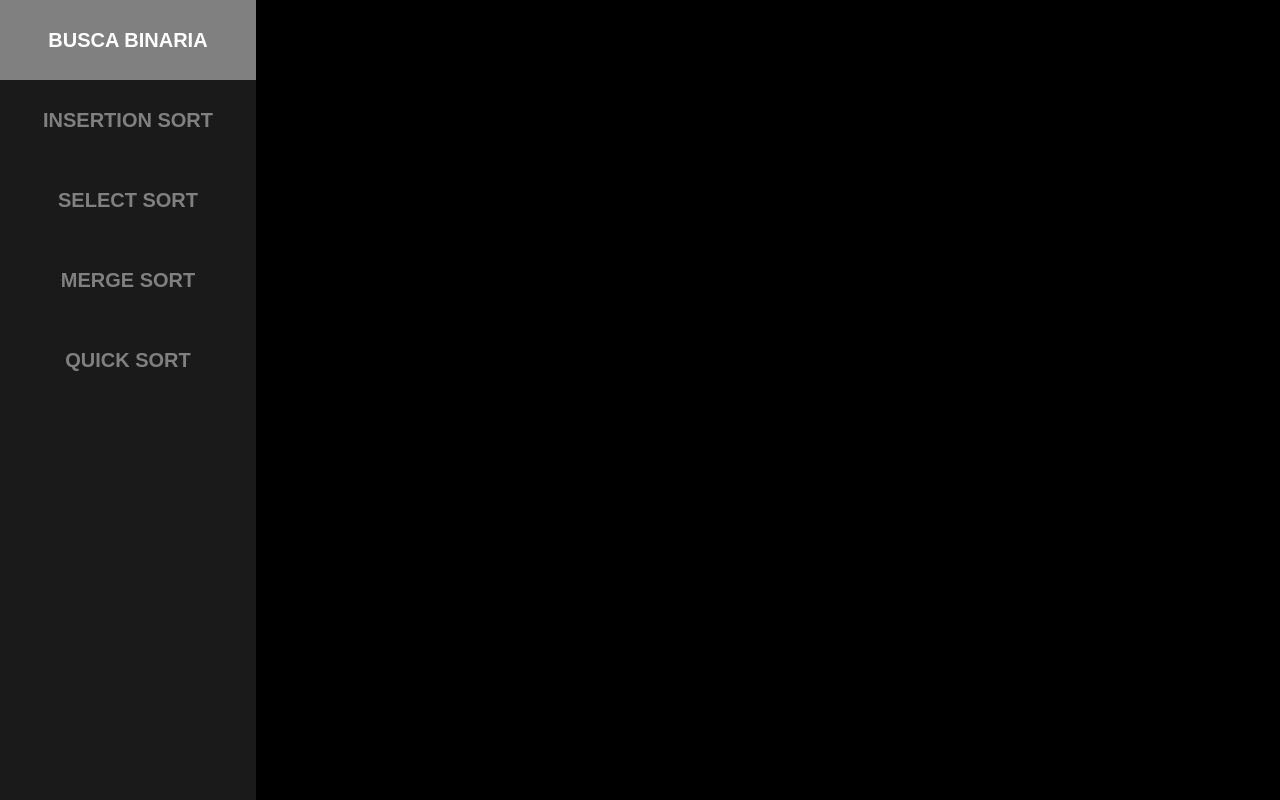
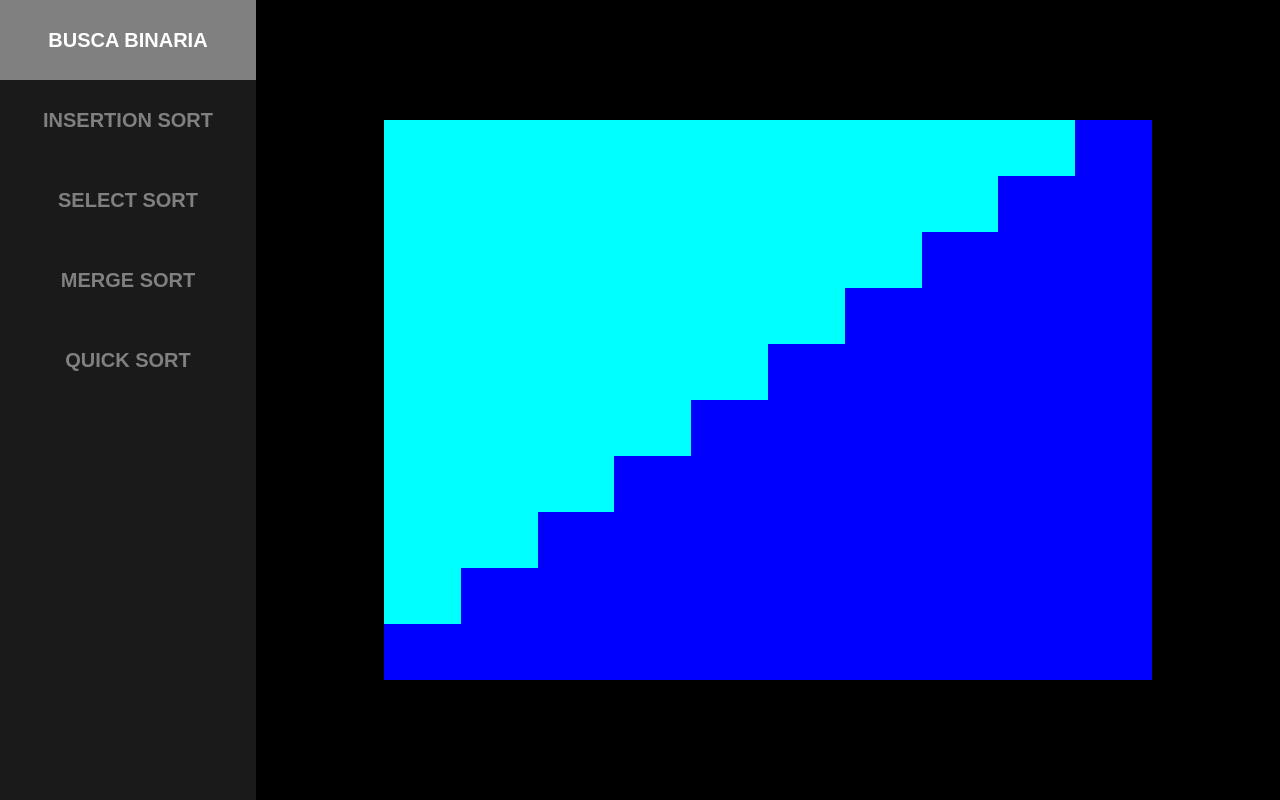
Before and after one commit to GUGOFO/Sorting-Algorithms, a React (Vite) app: page / in a window 1280 px wide. Built offline with nearby package versions, Linux system fonts and the light colour scheme.

Commit message:
Grafico basico

```diff
--- a/src/App.css
+++ b/src/App.css
@@ -1,11 +1,16 @@
 #paginaCompleta{
-    height: 100vh;
     display: flex;
     justify-content: center;
     align-items: center;
+
+    height: 100vh;
 }
 
 #pagina{
+    display: flex;
+    justify-content: center;
+    align-items: center;
+
     width: 80%;
     height: 100%;
     background-color: black;
--- a/src/App.jsx
+++ b/src/App.jsx
@@ -1,3 +1,4 @@
+import TabelaDados from './TabelaDados/TabelaDados'
 import ListaDeOpções from './ListaDeOpções/ListaDeOpções'
 import './App.css'
 
@@ -8,7 +9,7 @@ function App() {
       <ListaDeOpções/>
 
       <div id="pagina">
-
+        <TabelaDados/>
       </div>
 
     </div>
--- /dev/null
+++ b/src/TabelaDados/TabelaDados.jsx
@@ -0,0 +1,24 @@
+import React, {useState} from "react";
+import Styles from "./TabelaDados.module.css"
+
+function TabelaDados(){
+
+    const [colunas, setColunas] = useState([1,2,3,4,5,6,7,8,9,10]);
+    const [novoValor, setNovoValor] = useState(1);
+
+    return(
+        <div id={Styles.tabela}>
+            {colunas.map((coluna, id) => {
+                return (
+                    <div className={Styles.coluna}
+                         key={id}
+                         style={{"--altura" : `${(coluna/Math.max(...colunas)) * 100}%`}}>
+                    </div>
+                );
+            })}
+        </div>
+    )
+
+}
+
+export default TabelaDados;
--- /dev/null
+++ b/src/TabelaDados/TabelaDados.module.css
@@ -0,0 +1,17 @@
+#tabela{
+    margin: 0;
+    padding: 0;
+    display: flex;
+    justify-content: space-evenly;
+    align-items: end;
+
+    height: 70vh;
+    width: 60vw;
+    background-color: aqua;
+}
+
+.coluna{
+    background-color: blue;
+    height: var(--altura, 0px);
+    width:100%;
+}
```
